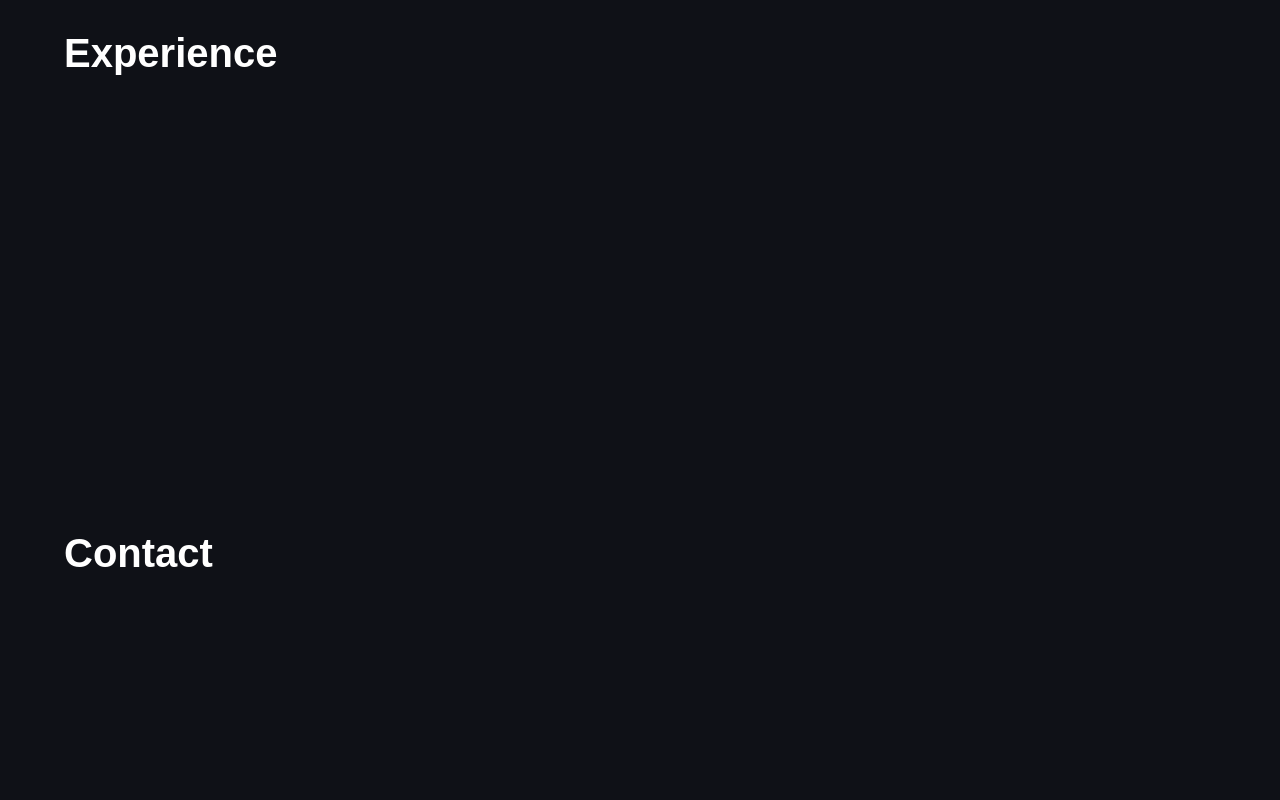
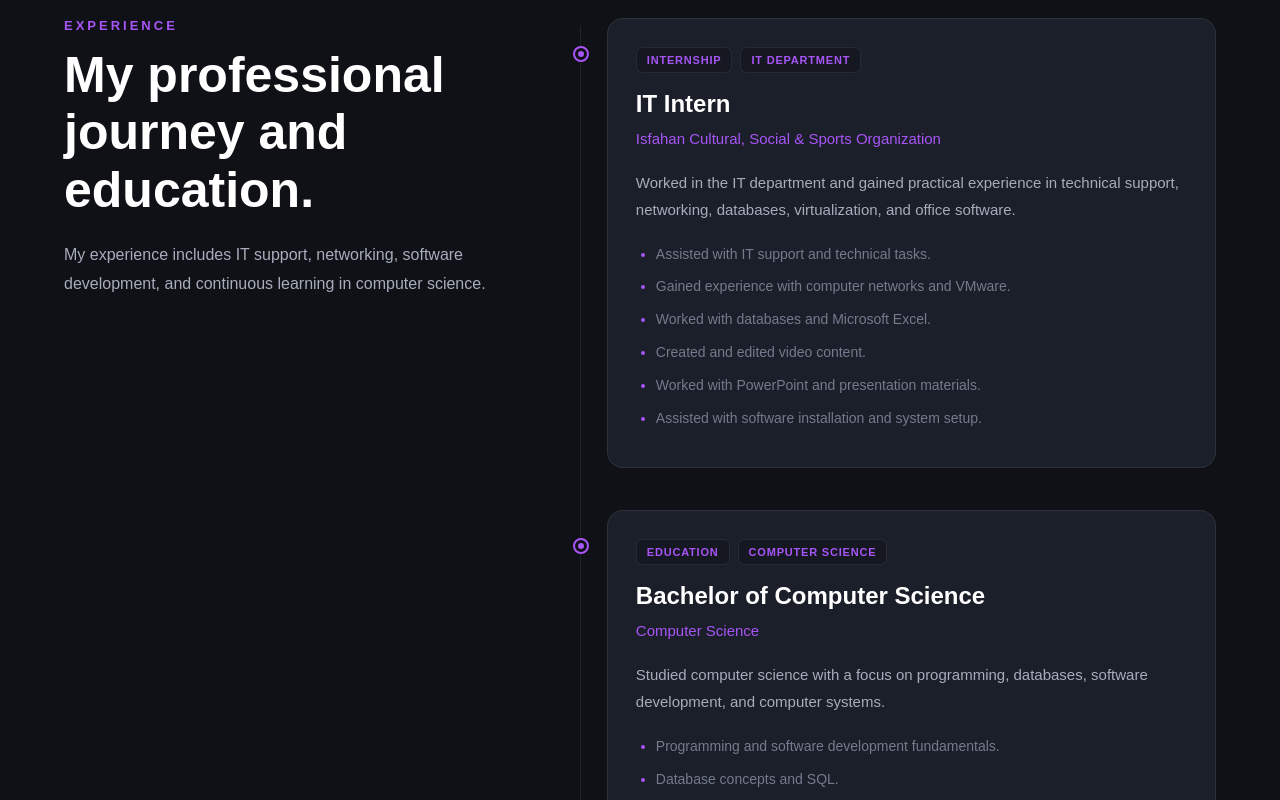
Before and after one commit to alimohebbise/alimohebbise.ir, a React (Vite) app: page / in a window 1280 px wide. Shown: the part 3440-4240 px from the top of the page. Built offline with nearby package versions, Linux system fonts and the light colour scheme.

Commit message:
Build experience section

```diff
--- a/src/App.jsx
+++ b/src/App.jsx
@@ -4,6 +4,7 @@ import Hero from './components/Hero'
 import About from './components/About'
 import Skills from './components/Skills'
 import Projects from './components/Projects'
+import Experience from './components/Experience'
 
 function App() {
   const [theme, setTheme] = useState('dark')
@@ -21,9 +22,7 @@ function App() {
 
         <Projects />
 
-        <section id="experience">
-          <h2>Experience</h2>
-        </section>
+        <Experience />
 
         <section id="contact">
           <h2>Contact</h2>
--- /dev/null
+++ b/src/components/Experience.jsx
@@ -0,0 +1,135 @@
+function Experience() {
+  return (
+    <section className="experience-section" id="experience">
+      <div className="experience-container">
+
+        <div className="experience-heading">
+          <p className="section-label">Experience</p>
+
+          <h2>
+            My professional journey and education.
+          </h2>
+
+          <p>
+            My experience includes IT support, networking, software
+            development, and continuous learning in computer science.
+          </p>
+        </div>
+
+
+        <div className="experience-timeline">
+
+          <article className="experience-item">
+
+            <div className="experience-marker">
+              <span></span>
+            </div>
+
+            <div className="experience-card">
+
+              <div className="experience-meta">
+                <span>Internship</span>
+                <span>IT Department</span>
+              </div>
+
+              <h3>
+                IT Intern
+              </h3>
+
+              <h4>
+                Isfahan Cultural, Social & Sports Organization
+              </h4>
+
+              <p>
+                Worked in the IT department and gained practical
+                experience in technical support, networking, databases,
+                virtualization, and office software.
+              </p>
+
+              <ul>
+                <li>
+                  Assisted with IT support and technical tasks.
+                </li>
+
+                <li>
+                  Gained experience with computer networks and VMware.
+                </li>
+
+                <li>
+                  Worked with databases and Microsoft Excel.
+                </li>
+
+                <li>
+                  Created and edited video content.
+                </li>
+
+                <li>
+                  Worked with PowerPoint and presentation materials.
+                </li>
+
+                <li>
+                  Assisted with software installation and system setup.
+                </li>
+              </ul>
+
+            </div>
+
+          </article>
+
+
+          <article className="experience-item">
+
+            <div className="experience-marker">
+              <span></span>
+            </div>
+
+            <div className="experience-card">
+
+              <div className="experience-meta">
+                <span>Education</span>
+                <span>Computer Science</span>
+              </div>
+
+              <h3>
+                Bachelor of Computer Science
+              </h3>
+
+              <h4>
+                Computer Science
+              </h4>
+
+              <p>
+                Studied computer science with a focus on programming,
+                databases, software development, and computer systems.
+              </p>
+
+              <ul>
+                <li>
+                  Programming and software development fundamentals.
+                </li>
+
+                <li>
+                  Database concepts and SQL.
+                </li>
+
+                <li>
+                  Web development and computer systems.
+                </li>
+
+                <li>
+                  Problem solving and algorithmic thinking.
+                </li>
+              </ul>
+
+            </div>
+
+          </article>
+
+        </div>
+
+      </div>
+    </section>
+  )
+}
+
+export default Experience
--- a/src/styles/global.css
+++ b/src/styles/global.css
@@ -942,3 +942,285 @@ main h2 {
     margin-top: 28px;
   }
 }
+
+/* ========================================
+   EXPERIENCE SECTION
+   ======================================== */
+
+.experience-section {
+  max-width: 1200px;
+  margin: 0 auto;
+  padding: 120px 24px;
+}
+
+.experience-container {
+  display: grid;
+  grid-template-columns: 0.8fr 1.2fr;
+  gap: 80px;
+  align-items: start;
+}
+
+.experience-heading {
+  position: sticky;
+  top: 120px;
+}
+
+.experience-heading h2 {
+  max-width: 430px;
+  margin: 0 0 22px;
+
+  font-size: clamp(32px, 5vw, 50px);
+  line-height: 1.15;
+
+  color: var(--text-primary);
+}
+
+.experience-heading > p:last-child {
+  max-width: 430px;
+
+  margin: 0;
+
+  font-size: 16px;
+  line-height: 1.8;
+
+  color: var(--text-secondary);
+}
+
+
+/* EXPERIENCE TIMELINE */
+
+.experience-timeline {
+  position: relative;
+
+  display: flex;
+  flex-direction: column;
+
+  gap: 42px;
+
+  padding-left: 34px;
+}
+
+.experience-timeline::before {
+  content: "";
+
+  position: absolute;
+
+  top: 8px;
+  bottom: 8px;
+  left: 7px;
+
+  width: 1px;
+
+  background: var(--border);
+}
+
+
+/* EXPERIENCE ITEM */
+
+.experience-item {
+  position: relative;
+}
+
+
+/* TIMELINE MARKER */
+
+.experience-marker {
+  position: absolute;
+
+  top: 28px;
+  left: -34px;
+
+  width: 16px;
+  height: 16px;
+
+  display: flex;
+  align-items: center;
+  justify-content: center;
+
+  border: 2px solid var(--accent);
+  border-radius: 50%;
+
+  background: var(--bg-primary);
+
+  z-index: 2;
+}
+
+.experience-marker span {
+  width: 6px;
+  height: 6px;
+
+  border-radius: 50%;
+
+  background: var(--accent);
+}
+
+
+/* EXPERIENCE CARD */
+
+.experience-card {
+  padding: 28px;
+
+  background: var(--bg-card);
+
+  border: 1px solid var(--border);
+  border-radius: 16px;
+
+  transition:
+    transform 0.25s ease,
+    border-color 0.25s ease,
+    box-shadow 0.25s ease,
+    background-color 0.25s ease;
+}
+
+.experience-card:hover {
+  transform: translateX(5px);
+
+  border-color: var(--accent);
+
+  box-shadow:
+    0 15px 35px rgba(0, 0, 0, 0.12);
+}
+
+
+/* EXPERIENCE META */
+
+.experience-meta {
+  display: flex;
+  flex-wrap: wrap;
+  gap: 8px;
+
+  margin-bottom: 16px;
+}
+
+.experience-meta span {
+  padding: 6px 10px;
+
+  border: 1px solid var(--border);
+  border-radius: 6px;
+
+  background: var(--bg-secondary);
+
+  font-size: 11px;
+  font-weight: 700;
+
+  text-transform: uppercase;
+  letter-spacing: 0.8px;
+
+  color: var(--accent);
+}
+
+
+/* EXPERIENCE TITLE */
+
+.experience-card h3 {
+  margin: 0 0 8px;
+
+  font-size: 24px;
+  line-height: 1.25;
+
+  color: var(--text-primary);
+}
+
+.experience-card h4 {
+  margin: 0 0 18px;
+
+  font-size: 15px;
+  font-weight: 500;
+
+  line-height: 1.6;
+
+  color: var(--accent);
+}
+
+
+/* EXPERIENCE DESCRIPTION */
+
+.experience-card > p {
+  margin: 0 0 20px;
+
+  font-size: 15px;
+  line-height: 1.8;
+
+  color: var(--text-secondary);
+}
+
+
+/* EXPERIENCE LIST */
+
+.experience-card ul {
+  margin: 0;
+  padding-left: 20px;
+}
+
+.experience-card li {
+  margin-bottom: 9px;
+
+  font-size: 14px;
+  line-height: 1.7;
+
+  color: var(--text-muted);
+}
+
+.experience-card li::marker {
+  color: var(--accent);
+}
+
+
+/* ========================================
+   EXPERIENCE RESPONSIVE
+   ======================================== */
+
+@media (max-width: 900px) {
+  .experience-container {
+    grid-template-columns: 1fr;
+    gap: 45px;
+  }
+
+  .experience-heading {
+    position: static;
+  }
+
+  .experience-heading h2 {
+    max-width: 600px;
+  }
+
+  .experience-heading > p:last-child {
+    max-width: 600px;
+  }
+}
+
+
+@media (max-width: 600px) {
+  .experience-section {
+    padding: 90px 20px;
+  }
+
+  .experience-timeline {
+    padding-left: 26px;
+    gap: 28px;
+  }
+
+  .experience-timeline::before {
+    left: 5px;
+  }
+
+  .experience-marker {
+    left: -26px;
+
+    width: 14px;
+    height: 14px;
+  }
+
+  .experience-marker span {
+    width: 5px;
+    height: 5px;
+  }
+
+  .experience-card {
+    padding: 22px;
+  }
+
+  .experience-card h3 {
+    font-size: 21px;
+  }
+}
```
